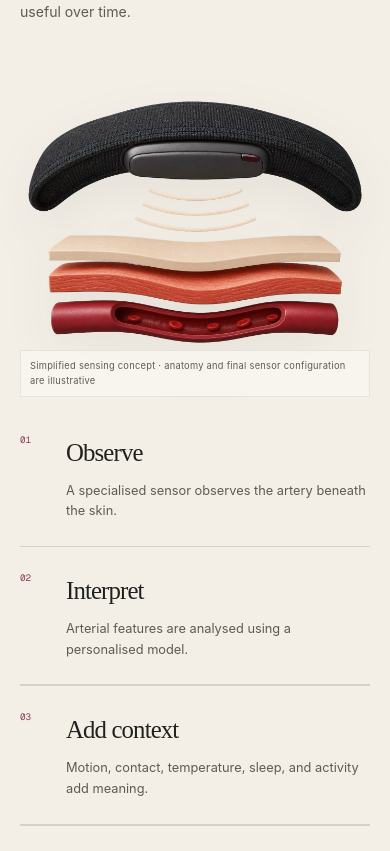
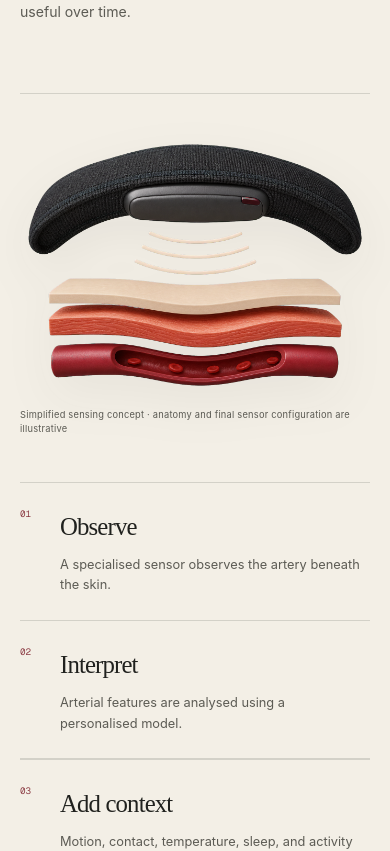
Before and after one commit to Suvan-goel/Frame-Landing-Page, a Next.js app: page / in a window 390 px wide. Shown: the part 2780-3631 px from the top of the page. Built offline with nearby package versions, Linux system fonts and the light colour scheme.

Commit message:
Rebalance sensing section layout

```diff
--- a/app/globals.css
+++ b/app/globals.css
@@ -411,41 +411,70 @@ h2 {
   line-height: 1.72;
 }
 
-.wide-image {
-  min-height: 0;
-  aspect-ratio: 1.5 / 1;
-  margin-bottom: 52px;
+.method-layout {
+  display: grid;
+  grid-template-columns: minmax(320px, 0.82fr) minmax(0, 1.18fr);
+  gap: clamp(56px, 7vw, 92px);
+  align-items: center;
+  padding-top: 56px;
+  border-top: 1px solid var(--line);
 }
 
-.wide-image img {
+.wide-image {
+  width: 100%;
+  max-width: 500px;
+  margin: 0;
+  justify-self: center;
+}
+
+.wide-image-media {
+  aspect-ratio: 1.36 / 1;
+}
+
+.wide-image-media img {
   object-position: center;
   filter: drop-shadow(0 18px 24px rgba(32, 33, 30, 0.06));
 }
 
 .wide-image figcaption {
-  bottom: -40px;
+  margin-top: 18px;
+  color: var(--ink-soft);
+  font-size: 0.58rem;
+  letter-spacing: 0.025em;
+  line-height: 1.5;
 }
 
 .method-steps {
   display: grid;
-  grid-template-columns: repeat(4, 1fr);
+  grid-template-columns: 1fr 1fr;
   margin: 0;
   padding: 0;
+  border-top: 1px solid var(--line);
   border-bottom: 1px solid var(--line);
   list-style: none;
 }
 
 .method-steps li {
   display: grid;
-  grid-template-columns: 36px 1fr;
-  gap: 10px;
-  min-height: 160px;
-  padding: 30px 22px 30px 0;
+  grid-template-columns: 28px 1fr;
+  gap: 12px;
+  min-height: 174px;
+  padding: 30px 26px 30px 0;
 }
 
 .method-steps li + li {
-  padding-left: 22px;
+  padding-left: 26px;
   border-left: 1px solid var(--line);
+}
+
+.method-steps li:nth-child(3) {
+  padding-left: 0;
+  border-top: 1px solid var(--line);
+  border-left: 0;
+}
+
+.method-steps li:nth-child(4) {
+  border-top: 1px solid var(--line);
 }
 
 .software-section {
@@ -1051,8 +1080,9 @@ h2 {
     grid-column: 2;
   }
 
-  .method-steps {
-    grid-template-columns: 1fr 1fr;
+  .method-layout {
+    grid-template-columns: minmax(280px, 0.8fr) minmax(0, 1.2fr);
+    gap: 48px;
   }
 
   .method-steps li:nth-child(3) {
@@ -1187,20 +1217,18 @@ h2 {
     border-left: 0;
   }
 
-  .wide-image {
-    min-height: 0;
-    aspect-ratio: 1.36 / 1;
-    margin-bottom: 58px;
+  .method-layout {
+    grid-template-columns: 1fr;
+    gap: 46px;
+    padding-top: 42px;
   }
 
-  .wide-image img {
-    object-position: center;
+  .wide-image {
+    width: min(100%, 440px);
   }
 
   .wide-image figcaption {
-    bottom: -46px;
-    left: 0;
-    max-width: 100%;
+    margin-top: 14px;
   }
 
   .method-steps {
--- a/app/page.tsx
+++ b/app/page.tsx
@@ -304,19 +304,22 @@ export default function Home() {
               comfortable, and useful over time.
             </p>
           </div>
-          <figure className="wide-image image-frame">
+          <div className="method-layout">
+            <figure className="wide-image">
+              <div className="wide-image-media image-frame">
                 <Image
                   src="/frame-sensing-studio.png"
                   alt="Exploded sensing concept showing the Frame ultrasound sensor above skin, tissue, and an artery"
                   className="cover-image"
                   fill
-              sizes="(max-width: 680px) calc(100vw - 36px), (max-width: 1244px) calc(100vw - 64px), 1180px"
+                  sizes="(max-width: 680px) calc(100vw - 72px), (max-width: 980px) 40vw, 480px"
                   quality={86}
                   unoptimized
                 />
+              </div>
               <figcaption>
-              Simplified sensing concept · anatomy and final sensor configuration
-              are illustrative
+                Simplified sensing concept · anatomy and final sensor
+                configuration are illustrative
               </figcaption>
             </figure>
             <ol className="method-steps">
@@ -338,7 +341,10 @@ export default function Home() {
                 <span>03</span>
                 <div>
                   <h3>Add context</h3>
-                <p>Motion, contact, temperature, sleep, and activity add meaning.</p>
+                  <p>
+                    Motion, contact, temperature, sleep, and activity add
+                    meaning.
+                  </p>
                 </div>
               </li>
               <li>
@@ -349,6 +355,7 @@ export default function Home() {
                 </div>
               </li>
             </ol>
+          </div>
         </div>
       </section>
 
```
Lines whose indentation alone changed are shown as unchanged.
